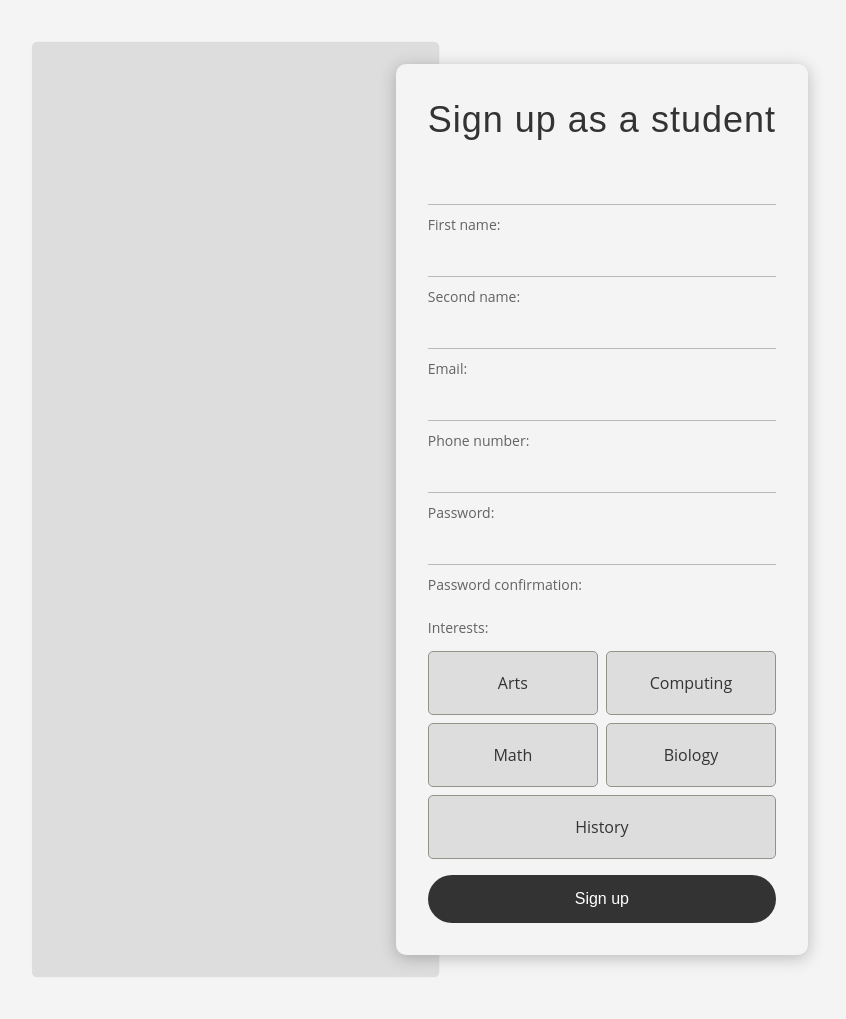
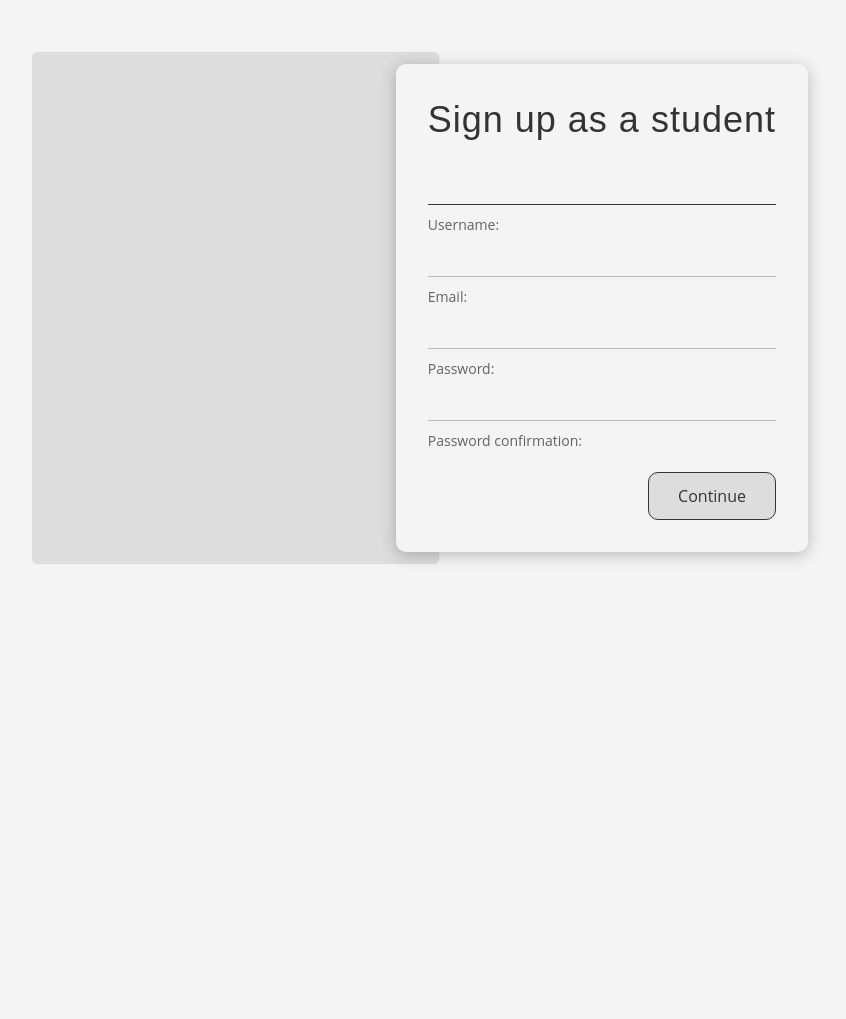
Before and after one commit to veemarh/DjangoBlockchained, a Django app: page /accounts/signup/student/ in a window 1280 px wide. Shown: the whole page, without its empty margins (232-1078 px from the left). After the commit the page ends 564 px from the top, so only its background shows below. Run offline with Django 5.2, Linux system fonts and the light colour scheme; data comes from the database, SQL or seed files in the repository.

Commit message:
signup form divided

```diff
--- a/accounts/forms.py
+++ b/accounts/forms.py
@@ -15,6 +15,7 @@
     class Meta(UserCreationForm.Meta):
         model = User
         fields = (
+            "username",
             "first_name",
             "second_name",
             "email",
--- a/static/css/forms.css
+++ b/static/css/forms.css
@@ -59,9 +59,12 @@
     display: flex;
     justify-content: center;
 }
-#login-wrapper p,
+#login-wrapper p {
+    display: flex;
+    flex-direction: column;
+}
 #signup-form-wrapper p {
-    display: flex;
+    display: none;
     flex-direction: column;
 }
 .form-container > p > input {
@@ -121,6 +124,9 @@
     #signup-info-box {
         display: none;
     }
+    #signup-form-wrapper .form-container {
+        width: 320px;
+    }
 }
 
 @media (max-width: 486px) {
@@ -138,14 +144,11 @@
         margin-right: 0;
         margin-left: 0;
     }
-    #signup-form-wrapper {
-        width: 320px;
-    }
 }
 
 /* блок выбора интересов */
 #id_interests {
-    display: flex;
+    display: none;
     flex-wrap: wrap;
     gap: 8px;
 }
@@ -160,7 +163,6 @@
     display: flex;
     height: 64px;
     background-color: #ddd;
-    border: 1px solid #94938a;
     border-radius: 5px;
     justify-content: center;
     align-items: center;
@@ -168,9 +170,50 @@
 }
 #id_interests label:hover {
     background-color: rgba(148, 147, 138, 0.3);
-    border-color: #333;
 }
 #id_interests label:has(input:checked) {
     background-color: rgba(148, 147, 138, 0.6);
-    border-color: #333;
 }
+
+/* скрипт */
+#signup-form-wrapper p.active,
+#id_interests.active {
+    display: flex;
+}
+#dataset-buttons-container {
+    margin-top: 8px;
+}
+#dataset-buttons-container * {
+    display: none;
+    width: 128px;
+    border-radius: 10px;
+}
+#dataset-buttons-container *.active {
+    display: block;
+}
+#dataset-buttons-container .btn.btn-success {
+    float: right;
+}
+#next-set-button,
+#prev-set-button {
+    height: 48px;
+    align-content: center;
+    text-align: center;
+    cursor: pointer;
+    transition: .2s;
+}
+#next-set-button {
+    float: right;
+    background-color: #dddddd;
+    border: 1px solid #333;
+}
+#prev-set-button {
+    float: left;
+    color: rgba(51, 51, 51, 0.75);
+}
+#next-set-button:hover {
+    background-color: rgba(148, 147, 138, 0.6);
+}
+#prev-set-button:hover {
+    background-color: rgba(221, 221, 221, 0.3);
+}
--- a/templates/registration/signup_form.html
+++ b/templates/registration/signup_form.html
@@ -4,19 +4,62 @@
     <div class="row">
         <div class="col-md-8 col-sm-10 col-12">
             <div id="signup-form-wrapper" class="authorization-form-wrapper">
-                <div id="signup-info-box">
-                    {# здесь будет h2 #}
-                    {# и кнопка возвращения на страницу выбора роли #}
-                </div>
+                <div id="signup-info-box"></div>
                 <form method="post" class="form-container">
                     <h2>Sign up as a {{ user_type }}</h2>
                     {% csrf_token %}
                     <input type="hidden" name="next" value="{{ next }}">
                     {{ form.as_p }}
-                    <button type="submit" class="btn btn-success">Sign up</button>
+                    <div id="dataset-buttons-container">
+                        <div id="prev-set-button">Back</div>
+                        <button type="submit" class="btn btn-success">Sign up</button>
+                        <div class="active" id="next-set-button">Continue</div>
+                    </div>
                 </form>
             </div>
         </div>
     </div>
+    <script>
+        let setNumber = 0;
+        let buttonNext = document.getElementById('next-set-button');
+        let buttonPrev = document.getElementById('prev-set-button');
+        let buttonSignup = document.querySelector('.btn.btn-success');
+
+        let inputs = document.querySelectorAll('.form-container > p, .form-container > [id=\'id_interests\']');
+        let inputDataSet;
+        '{{ user_type }}' === 'student'
+            ? inputDataSet = [[inputs[0], inputs[3], inputs[5], inputs[6]],
+                [inputs[1], inputs[2], inputs[4]],
+                [inputs[7], inputs[8]]]
+            : inputDataSet = [[inputs[0], inputs[1], inputs[2]],
+                [inputs[3], inputs[4]]];
+        inputDataSet[0].forEach(input => input.classList.add('active'));
+
+        function ChangeDataSet(param) {
+            inputDataSet[setNumber].forEach(input => input.classList.remove('active'));
+            param ? setNumber++ : setNumber--;
+            inputDataSet[setNumber].forEach(input => input.classList.add('active'));
+        }
+        buttonNext.onclick = function() {
+            ChangeDataSet(1);
+            if (setNumber === 1) {
+                buttonPrev.classList.add('active');
+            }
+            if (setNumber === inputDataSet.length - 1) {
+                buttonNext.classList.remove('active');
+                buttonSignup.classList.add('active');
+            }
+        };
+        buttonPrev.onclick = function() {
+            ChangeDataSet(0);
+            if (setNumber === 0) {
+                buttonPrev.classList.remove('active');
+            }
+            if (setNumber === inputDataSet.length - 2) {
+                buttonSignup.classList.remove('active');
+                buttonNext.classList.add('active');
+            }
+        };
+    </script>
 {% endblock %}
 {% block footer %}{% endblock footer %}
```
